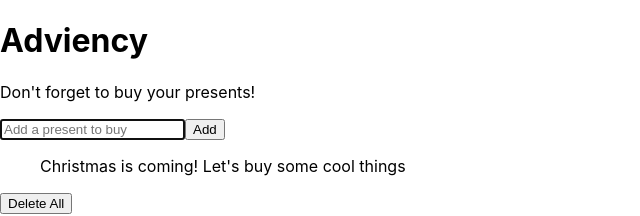
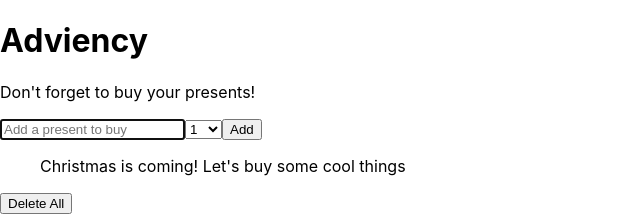
Before and after one commit to lucasvegalv/adviency-app, a React (Create React App) app: page / in a window 1280 px wide. Shown: the top 216 px of the page, without its empty margins (0-640 px from the left). Built offline with nearby package versions, Linux system fonts and the light colour scheme.

Commit message:
Second commit

```diff
--- a/src/App.js
+++ b/src/App.js
@@ -19,9 +19,14 @@ const handleChange = (e) => {
   setValue(e.target.value)
   }
 
+  // SELECT ITEM QUANTITY
+  const handleSelect = (e) => {
+    const itemQuant = e.target.value
+    console.log(itemQuant)
+  }
+
   // ADD INPUT TO THE LIST
-  const handleClick = () => {
-
+  const handleAdd = () => {
     const item = {
       id: uniqueId,
       value: value,
@@ -33,12 +38,11 @@ const handleChange = (e) => {
     } else {
       alert("Please enter a present")
     }
-
     setValue('')
   }
 
   // ADD THE INPUT PRESSING 'ENTER' KEY
-  const handleKeyDown = (e) => { e.key === 'Enter' && handleClick() }
+  const handleKeyDown = (e) => { e.key === 'Enter' && handleAdd() }
 
   // DELETE ITEM
   const handleDelete = (id) => {
@@ -53,8 +57,11 @@ const handleChange = (e) => {
     setItems(deletedAll)
   }
 
+
+
   // RENDER THE ITEM LIST
-  const itemList = items.map(item => (<li key={item.id} >{item.value} <button onClick={() => handleDelete(item.id)}>X</button></li>))
+  const itemList = items.map(item => (<li key={item.id}> {item.value} <button onClick={() => handleDelete(item.id)}>X</button></li>))
+
 
   // ALERT THE USER IF THERE'S NO ITEMS YET
   const noItemsAlert = items.length === 0 && <p>Christmas is coming! Let's buy some cool things</p>
@@ -68,7 +75,19 @@ const handleChange = (e) => {
 
       <div>
         <input type="text" onKeyDown={handleKeyDown} onChange={handleChange} value={value} placeholder="Add a present to buy" autoFocus/>
-        <button onClick={handleClick}>Add</button>
+        <select name="selectNumbers" id="selectNumbers" onChange={handleSelect}>
+          <option value="1">1</option>
+          <option value="2">2</option>
+          <option value="3">3</option>
+          <option value="4">4</option>
+          <option value="5">5</option>
+          <option value="6">6</option>
+          <option value="7">7</option>
+          <option value="8">8</option>
+          <option value="9">9</option>
+          <option value="10">10</option>
+        </select>
+        <button onClick={handleAdd}>Add</button>
         <ul>
           {itemList}
           {noItemsAlert}
```
Lines whose indentation alone changed are shown as unchanged.
